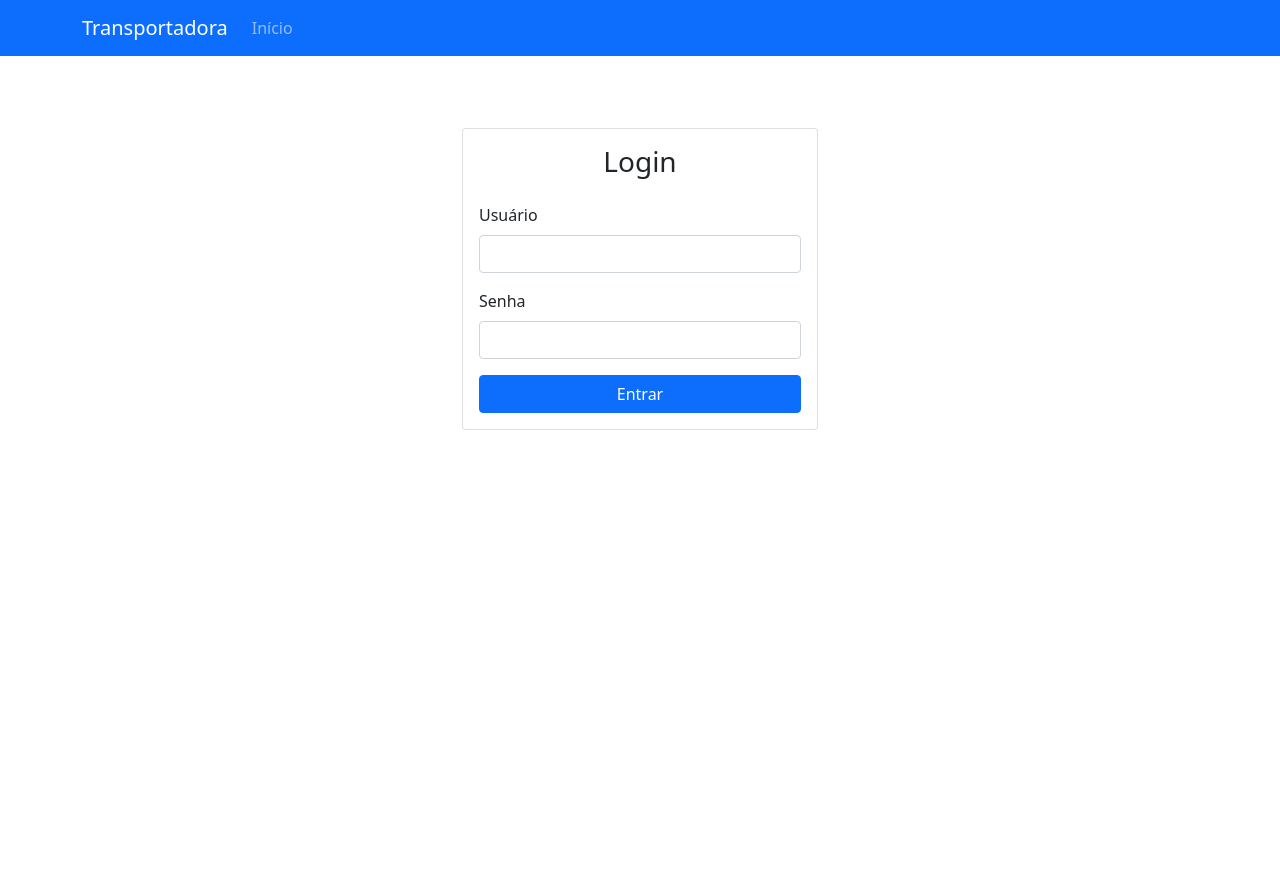
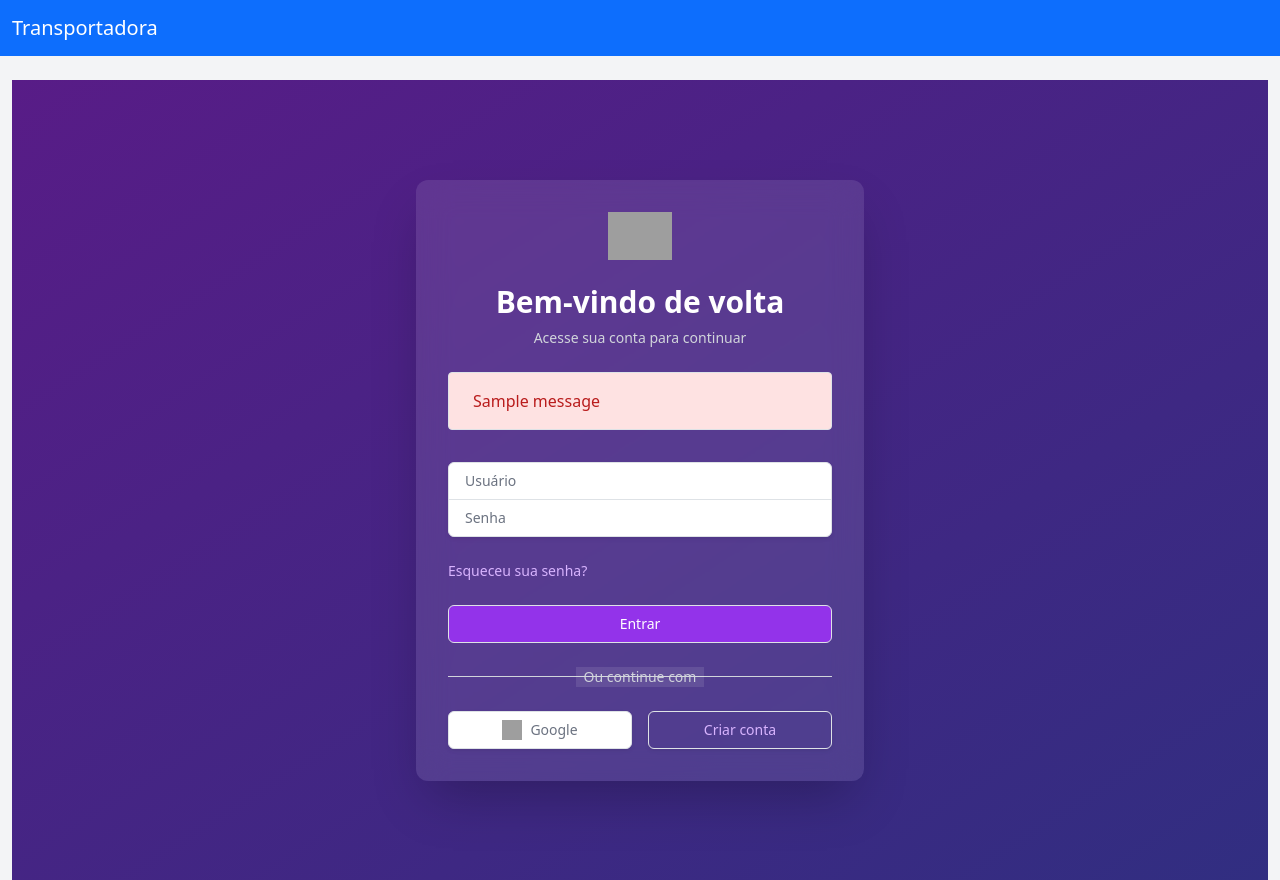
Before and after one commit to AttoLD/transportadora, a Flask app: template app/templates/auth/login.html in a window 1280 px wide. Before the commit the page ends 430 px from the top, so only its background shows below. Run offline with Flask 2, Linux system fonts and the light colour scheme; the template is opened without the code that fills it, so the values that code supplies are empty; tables that the repository leaves empty hold one stand-in row (values such as "Sample post"); one stand-in notice (Sample message) is shown; some libraries are stand-ins or nearby versions; grey boxes are pictures that could not be loaded.

Commit message:
Implementando funcionalidades de Login

```diff
--- a/app/templates/auth/login.html
+++ b/app/templates/auth/login.html
@@ -1,24 +1,83 @@
 {% extends "base.html" %}
 
 {% block content %}
-<div class="row justify-content-center">
-    <div class="col-md-6 col-lg-4">
-        <div class="card mt-5">
-            <div class="card-body">
-                <h3 class="card-title text-center mb-4">Login</h3>
-                <form method="POST">
-                    <div class="mb-3">
-                        <label class="form-label">Usuário</label>
-                        <input type="text" name="username" class="form-control" required>
-                    </div>
-                    <div class="mb-3">
-                        <label class="form-label">Senha</label>
-                        <input type="password" name="password" class="form-control" required>
-                    </div>
-                    <div class="d-grid">
-                        <button type="submit" class="btn btn-primary">Entrar</button>
-                    </div>
-                </form>
+<div class="min-h-screen bg-gradient-to-br from-purple-900 to-indigo-900 flex items-center justify-center py-12 px-4 sm:px-6 lg:px-8">
+    <div class="max-w-md w-full bg-white/10 backdrop-blur-lg rounded-xl shadow-2xl p-8">
+        <div class="text-center">
+            <img class="mx-auto h-12 w-auto" src="{{ url_for('static', filename='images/logo.png') }}" alt="AttoLink">
+            <h2 class="mt-6 text-3xl font-bold text-white">
+                Bem-vindo de volta
+            </h2>
+            <p class="mt-2 text-sm text-gray-300">
+                Acesse sua conta para continuar
+            </p>
+        </div>
+
+        {% with messages = get_flashed_messages() %}
+        {% if messages %}
+        <div class="mt-4">
+            {% for message in messages %}
+            <div class="bg-red-100 border border-red-400 text-red-700 px-4 py-3 rounded relative" role="alert">
+                <span class="block sm:inline">{{ message }}</span>
+            </div>
+            {% endfor %}
+        </div>
+        {% endif %}
+        {% endwith %}
+
+        <form class="mt-8 space-y-6" action="{{ url_for('auth.login') }}" method="POST">
+            <div class="rounded-md shadow-sm -space-y-px">
+                <div>
+                    <label for="username" class="sr-only">Usuário</label>
+                    <input id="username" name="username" type="text" required
+                        class="appearance-none rounded-none relative block w-full px-3 py-2 border border-gray-300 placeholder-gray-500 text-gray-900 rounded-t-md focus:outline-none focus:ring-purple-500 focus:border-purple-500 focus:z-10 sm:text-sm"
+                        placeholder="Usuário">
+                </div>
+                <div>
+                    <label for="password" class="sr-only">Senha</label>
+                    <input id="password" name="password" type="password" required
+                        class="appearance-none rounded-none relative block w-full px-3 py-2 border border-gray-300 placeholder-gray-500 text-gray-900 rounded-b-md focus:outline-none focus:ring-purple-500 focus:border-purple-500 focus:z-10 sm:text-sm"
+                        placeholder="Senha">
+                </div>
+            </div>
+
+            <div class="flex items-center justify-between">
+                <div class="text-sm">
+                    <a href="{{ url_for('auth.forgot_password') }}" class="font-medium text-purple-300 hover:text-purple-200">
+                        Esqueceu sua senha?
+                    </a>
+                </div>
+            </div>
+
+            <div>
+                <button type="submit"
+                    class="group relative w-full flex justify-center py-2 px-4 border border-transparent text-sm font-medium rounded-md text-white bg-purple-600 hover:bg-purple-700 focus:outline-none focus:ring-2 focus:ring-offset-2 focus:ring-purple-500">
+                    Entrar
+                </button>
+            </div>
+        </form>
+
+        <div class="mt-6">
+            <div class="relative">
+                <div class="absolute inset-0 flex items-center">
+                    <div class="w-full border-t border-gray-300"></div>
+                </div>
+                <div class="relative flex justify-center text-sm">
+                    <span class="px-2 bg-white/10 text-gray-300">Ou continue com</span>
+                </div>
+            </div>
+
+            <div class="mt-6 grid grid-cols-2 gap-3">
+                <a href="{{ url_for('auth.google_login') }}"
+                    class="w-full inline-flex justify-center py-2 px-4 border border-gray-300 rounded-md shadow-sm bg-white text-sm font-medium text-gray-500 hover:bg-gray-50">
+                    <img class="h-5 w-5" src="{{ url_for('static', filename='images/google.svg') }}" alt="Google">
+                    <span class="ml-2">Google</span>
+                </a>
+
+                <a href="{{ url_for('auth.register') }}"
+                    class="w-full inline-flex justify-center py-2 px-4 border border-purple-300 rounded-md shadow-sm bg-transparent text-sm font-medium text-purple-300 hover:bg-purple-600 hover:text-white">
+                    Criar conta
+                </a>
             </div>
         </div>
     </div>
--- a/app/templates/base.html
+++ b/app/templates/base.html
@@ -4,12 +4,24 @@
     <meta charset="UTF-8">
     <meta name="viewport" content="width=device-width, initial-scale=1.0">
     <title>{% block title %}Transportadora{% endblock %}</title>
+    <script src="https://cdn.tailwindcss.com"></script>
+    <script>
+        tailwind.config = {
+            theme: {
+                extend: {
+                    colors: {
+                        'atto-purple': '#6B46C1',
+                    }
+                }
+            }
+        }
+    </script>
     <link href="https://cdn.jsdelivr.net/npm/bootstrap@5.1.3/dist/css/bootstrap.min.css" rel="stylesheet">
     <link href="https://cdn.jsdelivr.net/npm/bootstrap-icons@1.8.1/font/bootstrap-icons.css" rel="stylesheet">
     <link href="{{ url_for('static', filename='css/style.css') }}" rel="stylesheet">
     {% block extra_css %}{% endblock %}
 </head>
-<body>
+<body class="bg-gray-100">
     <nav class="navbar navbar-expand-lg navbar-dark bg-primary">
         <div class="container">
             <a class="navbar-brand" href="{{ url_for('main.index') }}">Transportadora</a>
--- a/requirements.txt
+++ b/requirements.txt
@@ -8,3 +8,5 @@
 python-dotenv==0.19.0
 Werkzeug==2.0.3
 SQLAlchemy==1.4.23
+authlib==1.2.1
+requests==2.31.0
```
Also changed, not shown: app/routes/auth.py (+71 -1 lines), app/templates/auth/forgot_password.html (added, +38 -0 lines), app/templates/auth/register.html (added, +42 -0 lines).
